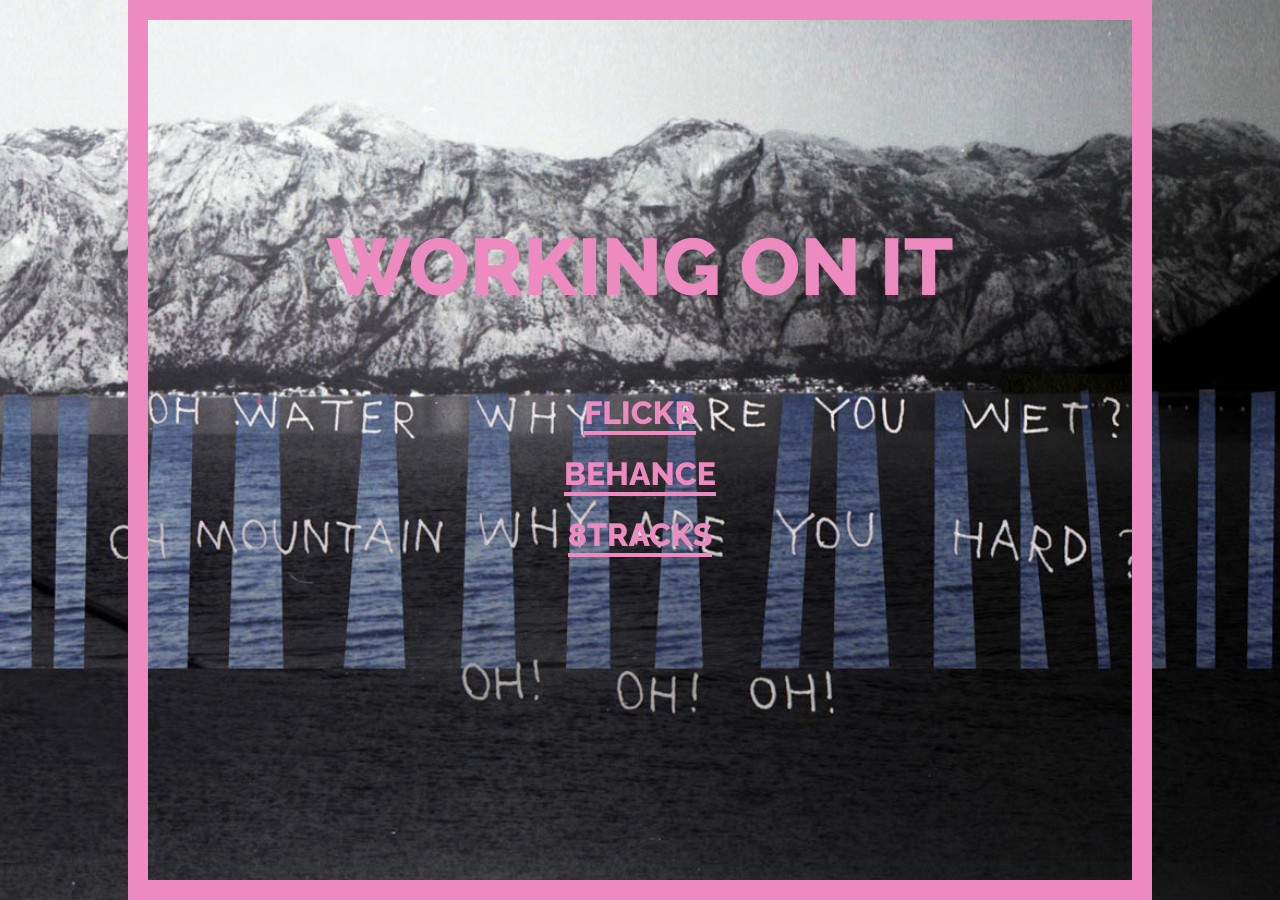
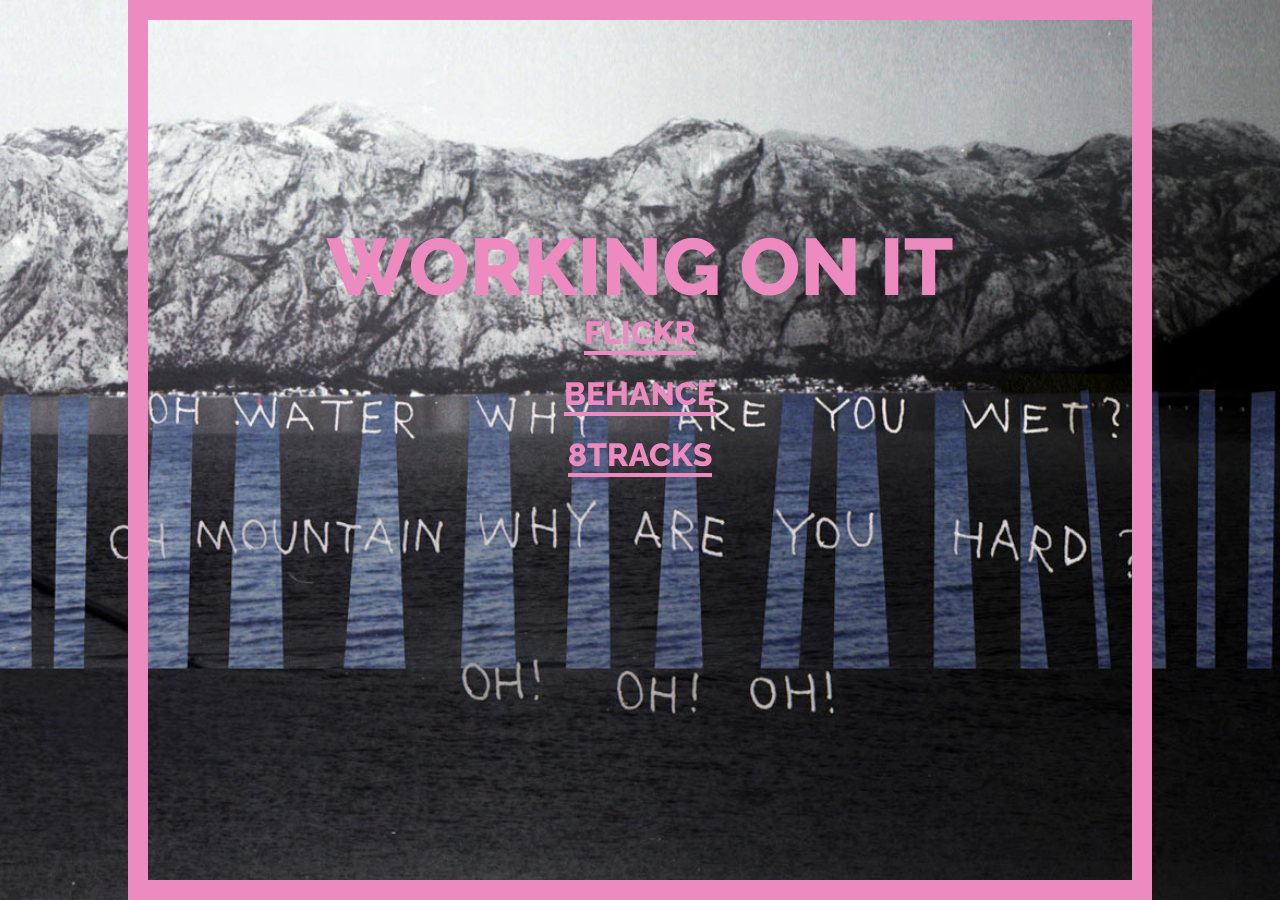
Before and after one commit to tataata/tataata.com, a Jekyll site: the page built from index.html, in a window 1280 px wide. Built offline with Jekyll 4.4.1, drawn with Linux system fonts in a browser that asks for light colours; Markdown is read by kramdown in place of the engine named in the settings.

Commit message:
Updated main.css

```diff
--- a/css/main.css
+++ b/css/main.css
@@ -112,13 +112,13 @@
     color: #e062a6;
   }
 .notice {
-  font-size: 36px;
+  font-size: 32px;
   font-family: 'Raleway', sans-serif;
   text-transform: uppercase;
 
   border: 10px solid;
   width: 100%;
-  padding-top: 60px;
+  padding-top: 50px;
   margin: auto;
   position: absolute;
   top:0;
@@ -129,7 +129,7 @@
 }
 
 .social {
-  margin-top: 1em;
+  /* margin-top: 1em; */
   list-style: none;
 }
   .social li {
```
